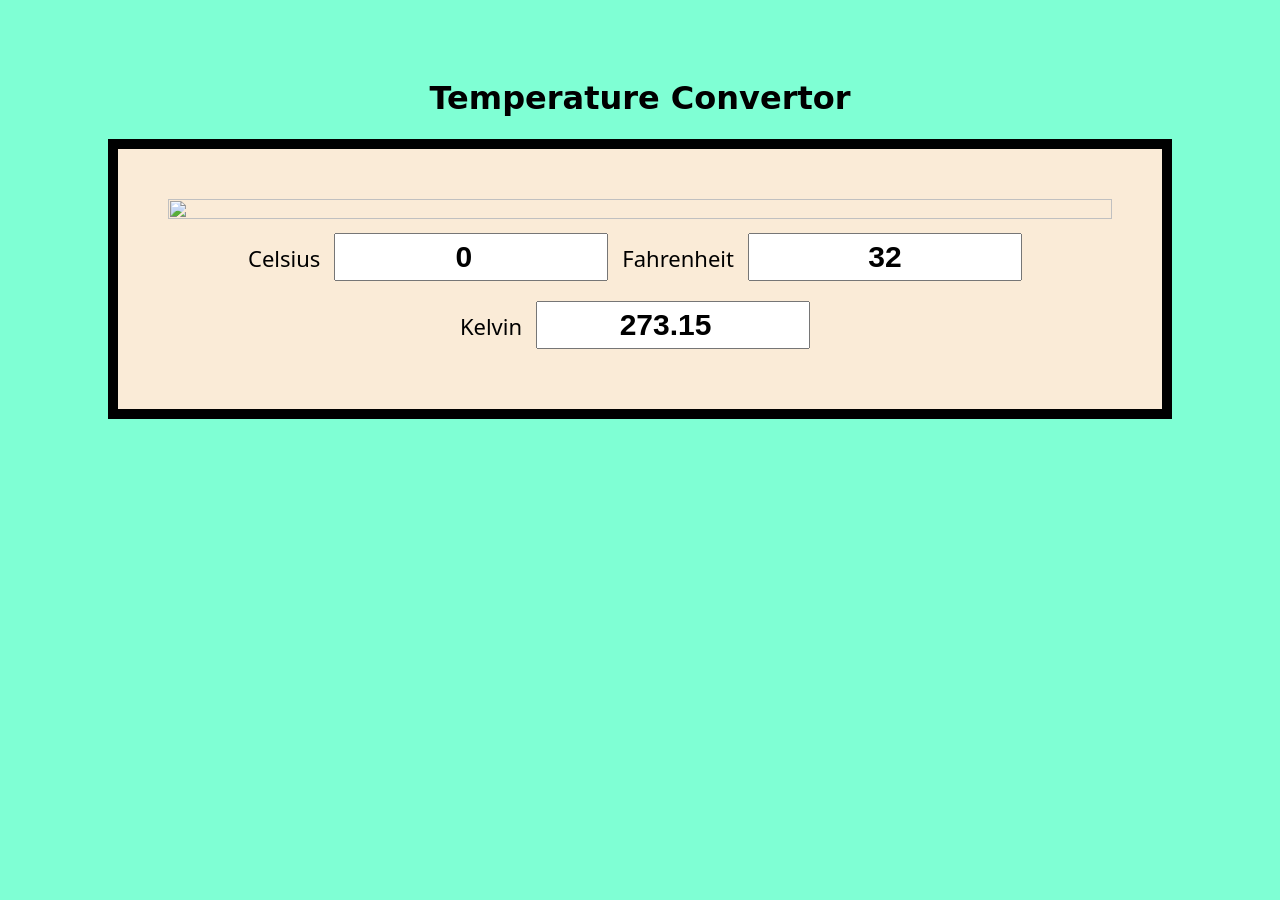
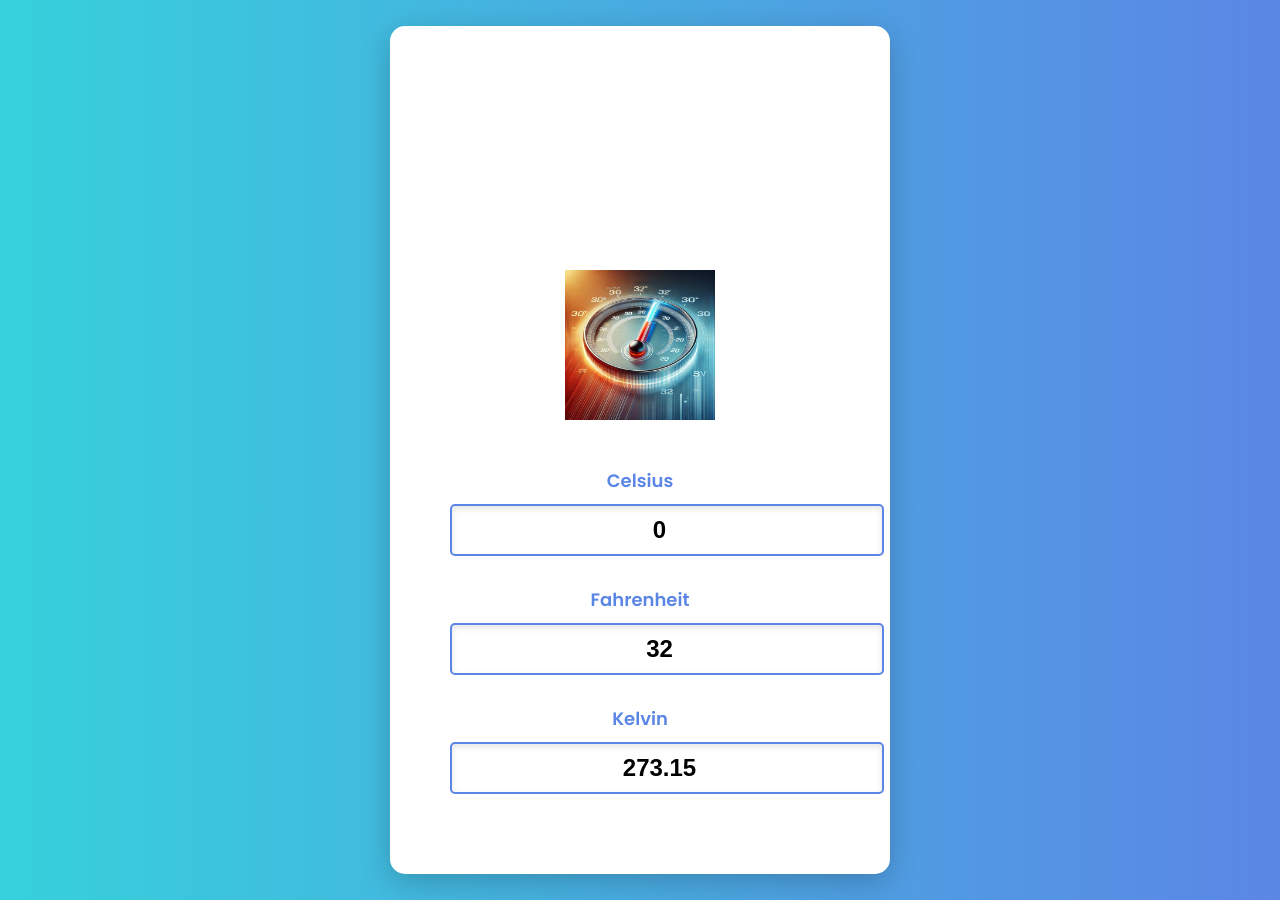
Before and after one commit to bharat-kokcha/Temperature-Convertor, a plain HTML site: page index.html in a window 1280 px wide. Before the commit the page ends 800 px from the top, so only its background shows below. Drawn offline with Linux system fonts and the light colour scheme.

Commit message:
Update index.html

```diff
--- a/index.html
+++ b/index.html
@@ -4,75 +4,115 @@
 <head>
     <meta charset="UTF-8">
     <meta name="viewport" content="width=device-width, initial-scale=1.0">
-    <title>Temperature Convertor</title>
+    <title>Temperature Converter</title>
+    <link href="https://fonts.googleapis.com/css2?family=Poppins:wght@400;600&display=swap" rel="stylesheet">
+</head>
 
-
-</head>
 <style>
     body {
-        padding: 50px 100px;
-        background-color: aquamarine;
+        padding: 50px;
+        background: linear-gradient(to right, #36d1dc, #5b86e5);
+        font-family: 'Poppins', sans-serif;
+        color: #333;
+        display: flex;
+        justify-content: center;
+        align-items: center;
+        height: 100vh;
+        margin: 0;
     }
 
     h1 {
         text-align: center;
-        font-weight: bold;
-        font-family: cursive;
+        font-weight: 600;
+        color: white;
+        font-size: 36px;
+        margin-bottom: 40px;
     }
 
     #container {
         text-align: center;
-        background-color: antiquewhite;
+        background-color: white;
         padding: 50px;
-        border: 10px solid black;
+        border-radius: 15px;
+        box-shadow: 0 8px 30px rgba(0, 0, 0, 0.2);
+        width: 400px;
     }
 
     .input-div {
-        display: inline-block;
+        display: block;
+        margin: 20px 0;
     }
 
     .inp {
-        padding: 5px 10px;
+        padding: 10px 15px;
         margin: 10px;
-        font-size: 30px;
-        font-weight: bolder;
-        width: 250px;
+        font-size: 24px;
+        font-weight: bold;
+        width: 100%;
         text-align: center;
+        border: 2px solid #5b86e5;
+        border-radius: 5px;
+        box-shadow: inset 0 3px 6px rgba(0, 0, 0, 0.1);
+        transition: all 0.3s ease;
+    }
+
+    .inp:focus {
+        outline: none;
+        border-color: #36d1dc;
+        box-shadow: 0 0 10px rgba(86, 204, 242, 0.6);
+    }
+
+    label {
+        font-size: 18px;
+        color: #5b86e5;
+        font-weight: 600;
+    }
+
+    .btn {
+        padding: 10px 20px;
+        background-color: #5b86e5;
+        color: white;
+        border: none;
+        border-radius: 5px;
+        font-size: 18px;
+        cursor: pointer;
+        transition: background-color 0.3s ease;
+        width: 100%;
+    }
+
+    .btn:hover {
+        background-color: #36d1dc;
     }
 
     img {
-        width: 100%;
-        height: 100%;
-    }
-
-    label {
-        font-size: 22px;
-        font-family: system-ui, -apple-system, BlinkMacSystemFont, "Segoe UI", Roboto,
-            Oxygen, Ubuntu, Cantarell, "Open Sans", "Helvetica Neue", sans-serif;
+        width: 150px;
+        height: auto;
+        margin: 20px 0;
     }
 </style>
 
 <body>
-    <h1>Temperature Convertor</h1>
+    <div id="container">
+        <h1>Temperature Converter</h1>
 
-
-    <div id="container">
-        <img src="Temperature.jpg">
+        <img src="Temperature.webp" alt="Temperature">
 
         <div class="input-div">
-            <label>Celsius</label>
+            <label for="cel">Celsius</label>
             <input type="number" value="0" id="cel" class="inp">
         </div>
+
         <div class="input-div">
-            <label>Fahrenheit</label>
-            <input type="numnber" value="32" id="fah" class="inp">
+            <label for="fah">Fahrenheit</label>
+            <input type="number" value="32" id="fah" class="inp">
         </div>
+
         <div class="input-div">
-            <label>Kelvin</label>
+            <label for="kel">Kelvin</label>
             <input type="number" value="273.15" id="kel" class="inp">
         </div>
+    </div>
 
-    </div>
     <script>
         var cel = document.getElementById("cel");
         var fah = document.getElementById("fah");
@@ -82,68 +122,47 @@
             let c = this.value;
             let f = (c * 9 / 5) + 32;
             if (!Number.isInteger(f)) {
-                f = f.toFixed(4);
+                f = f.toFixed(2);
             }
             fah.value = f;
 
-        });
-        cel.addEventListener('input', function () {
-            let c = this.value;
-            let k = (parseFloat(c)) + 273.15;
+            let k = parseFloat(c) + 273.15;
             if (!Number.isInteger(k)) {
-                k = k.toFixed(4);
+                k = k.toFixed(2);
             }
             kel.value = k;
-
         });
-
-        kel.addEventListener('input', function () {
-            let k = this.value;
-            let c = (parseFloat(k)) - 273.15;
-            if (!Number.isInteger(f)) {
-                f = f.toFixed(4);
-            }
-            c.value = c;
-
-        });
-
-
-
 
         fah.addEventListener('input', function () {
             let f = this.value;
             let c = (f - 32) * 5 / 9;
             if (!Number.isInteger(c)) {
-                c = c.toFixed(4);
-
+                c = c.toFixed(2);
             }
             cel.value = c;
 
-        });
-        fah.addEventListener('input', function () {
-            let f = this.value;
-            let k = (parseFloat(f - 32) * 5 / 9) + 273.15;
+            let k = parseFloat(c) + 273.15;
             if (!Number.isInteger(k)) {
-                k = k.toFixed(4);
-
+                k = k.toFixed(2);
             }
             kel.value = k;
+        });
 
-        });
         kel.addEventListener('input', function () {
             let k = this.value;
-            let f = (parseFloat((k - 273.15) * 9 / 5)) + 32;
+            let c = parseFloat(k) - 273.15;
+            if (!Number.isInteger(c)) {
+                c = c.toFixed(2);
+            }
+            cel.value = c;
+
+            let f = (parseFloat(c) * 9 / 5) + 32;
             if (!Number.isInteger(f)) {
-                f = f.toFixed(4);
-
+                f = f.toFixed(2);
             }
             fah.value = f;
-
         });
-
-
     </script>
-
 </body>
 
 </html>
```
